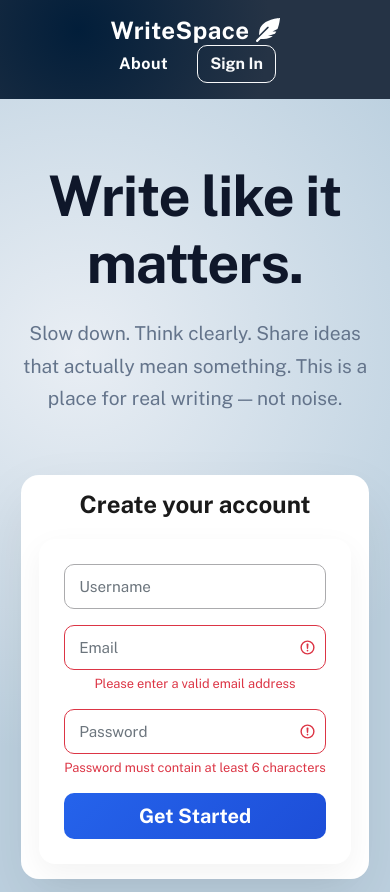
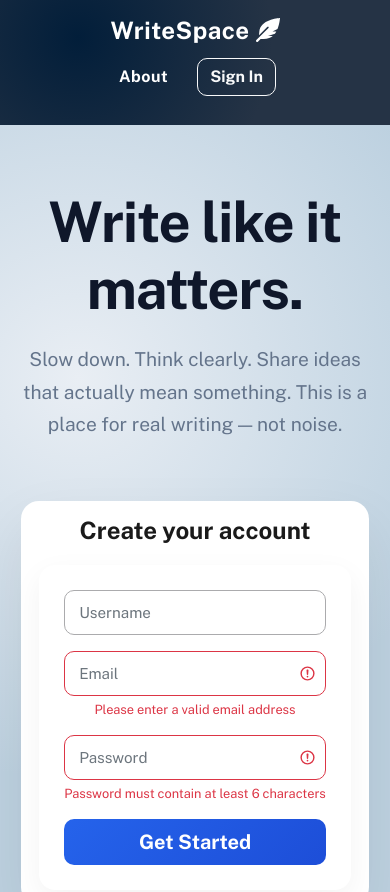
Before and after one commit to anilbegin/react-basic-resource, a plain HTML site: page html-templates/index.html in a window 390 px wide. Shown: the top 892 px of the page. Drawn offline with nearby package versions, Linux system fonts and the light colour scheme.

Commit message:
header spacing adjustment, mobile view adjust

```diff
--- a/html-templates/index.html
+++ b/html-templates/index.html
@@ -18,7 +18,7 @@
             <i class="fas fa-feather-alt"></i>
           </a>
         </h4>
-        <div class="d-flex align-items-center">
+        <div class="d-flex align-items-center guest my-3 my-md-0">
           <a href="#bottom" class="btn btn-link text-white mr-3">About</a>
           <button class="btn btn-outline-light mr-2">
             Sign In
--- a/html-templates/main.css
+++ b/html-templates/main.css
@@ -1,5 +1,6 @@
 html {
   scroll-behavior: smooth; /* clicking on create account CTA section scrolls up smoothly */
+  overflow-y: scroll;
 }
 
 body {
@@ -626,6 +627,11 @@ body {
   letter-spacing: 0.5px;
 }
 
+.header-bar .guest .btn {
+  margin-top: -3px;
+  margin-bottom: -3px;
+}
+
 /* Inputs (modern feel) */
 .form-control {
   border-radius: 10px;
@@ -672,7 +678,7 @@ body {
   color: #64748b;
 }
 
-/* ✨ Form Section Card Feel */
+/* Form Section Card Feel */
 form {
   background: #ffffff;
   padding: 25px;
@@ -686,7 +692,7 @@ label small {
   color: #475569;
 }
 
-/* ✨ Footer */
+/* Footer */
 footer {
   background-color: #ffffff;
   border-top: 1px solid #e2e8f0;
@@ -707,7 +713,7 @@ a {
   transition: color 0.2s ease;
 }
 
-/* ✨ Subtle spacing improvement */
+/* Subtle spacing improvement */
 .container {
   max-width: 1140px;
 }
@@ -824,7 +830,7 @@ a {
 /* FORM FIELDS */
 
 
-/* 📱 RESPONSIVE */
+/* RESPONSIVE */
 @media (max-width: 992px) {
   .hero-inner {
     flex-direction: column;
```
Also changed, not shown: html-templates/index-empty-feed.html (+2 -1 lines).
